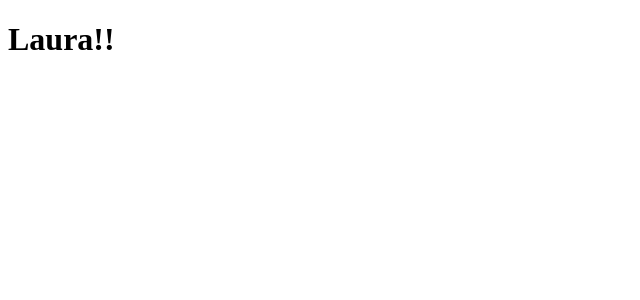
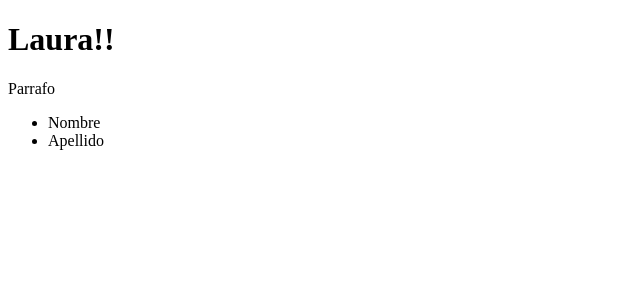
Before and after one commit to mbernallaura/Primer-Acercamiento-React, a React (Vite) app: page / in a window 1280 px wide. Shown: the top 300 px of the page, without its empty margins (0-640 px from the left). Built offline with nearby package versions, Linux system fonts and the light colour scheme.

Commit message:
Poder regresar varios elementos dentro de un retorno

```diff
--- a/src/firstApp.jsx
+++ b/src/firstApp.jsx
@@ -1,3 +1,17 @@
+
 export const FirstApp = () =>{
-    return <h1>Laura!!</h1>
+    //!Simpre hay que regresar al menos un Nodo Padre y adentro puede llevar varios elementos
+    //!El simbolo para "Fragmentar el codigo es <> </>"
+    return (
+        <>
+            <h1>Laura!!</h1>
+            <p>Parrafo</p>
+            <>
+                <ul>
+                    <li>Nombre</li>
+                    <li>Apellido</li>
+                </ul>
+            </>
+        </>
+    )
 }
```
